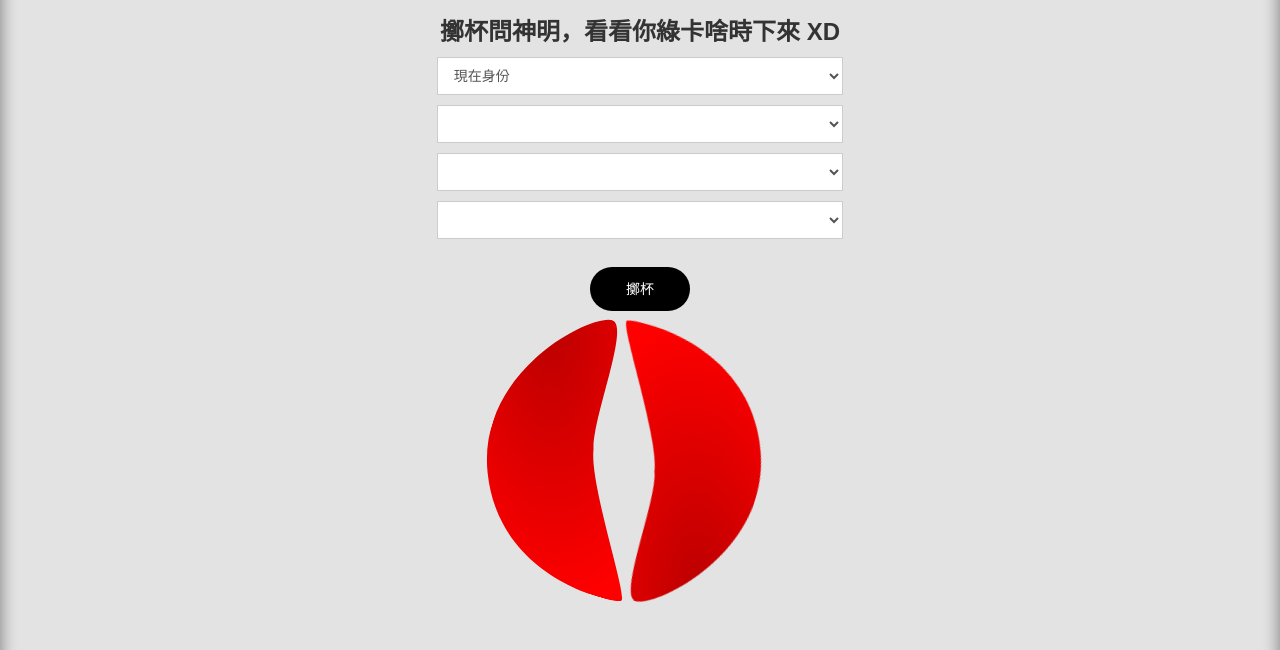
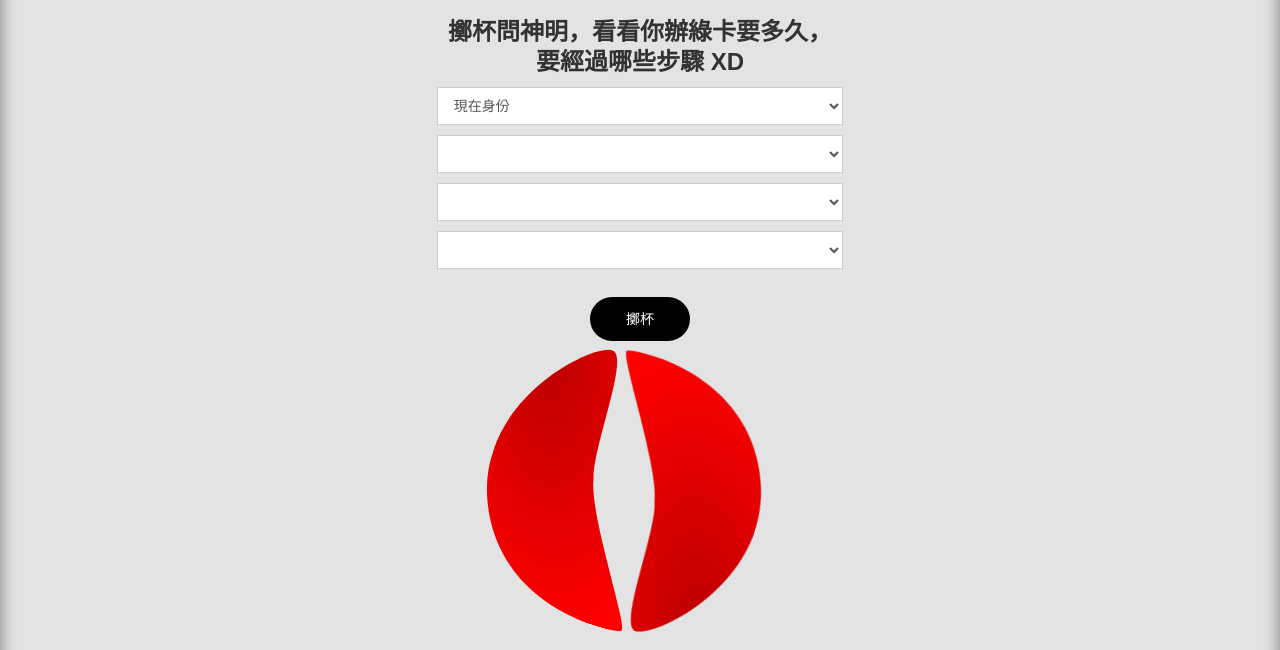
Before and after one commit to amazingandyyy/bobigreencard, a plain HTML site: page index.html in a window 1280 px wide. Shown: the part 150-800 px from the top of the page. Drawn offline with nearby package versions, Linux system fonts and the light colour scheme.

Commit message:
merge it all

```diff
--- a/index.html
+++ b/index.html
@@ -13,7 +13,6 @@
   <link rel="stylesheet" type="text/css" href="css/brabay.css">
   <link href='http://fonts.googleapis.com/css?family=Open+Sans:400,300,300italic,400italic,600,600italic,700,700italic' rel='stylesheet' type='text/css'>
   <link rel="stylesheet" type="text/css" href="css/timeline1.css">
-  <script type="text/javascript" src="js/modernizr.js"></script>
   <link rel="shortcut icon" type="image/x-icon" href="https://daks2k3a4ib2z.cloudfront.net/img/favicon.ico">
   <link rel="apple-touch-icon" href="https://daks2k3a4ib2z.cloudfront.net/img/webclip.png">
   <script type="text/javascript" src="js/angular.min.js"></script>
@@ -28,7 +27,7 @@
         <div class="w-form">
           <form id="email-form" name="email-form" data-name="Email Form">
             <h1>綠卡擲杯</h1>
-            <center><h3>擲杯問神明，看看你綠卡啥時下來 XD</h3></center>
+            <center><h3>擲杯問神明，看看你辦綠卡要多久，要經過哪些步驟 XD</h3></center>
             <select class="w-input" id="current_status">
               <option value="placeholder" disabled='disabled' selected='selected'>現在身份</option>
               <option value="F1">學生（F1 - 學生簽）</option>
@@ -61,7 +60,7 @@
               <option value="mexico">墨西哥</option>
               <option value="others">其他</option>
             </select>
-            <input class="w-button submit-button" id="submitBtn" type="submit" value="擲杯" data-wait="Please wait..." ng-disabled="ctrl.isSubmitting" ng-click="ctrl.submit()">
+            <input class="w-button submit-button" id="submitBtn" type="submit" value="擲杯" ng-disabled="ctrl.isSubmitting" ng-click="ctrl.submit()">
             <div id="brabayContainer">
                 <p class="bay"></p>
                 <p class="bay mirror"></p>
@@ -107,7 +106,6 @@
 
 
   <script type="text/javascript" src="https://ajax.googleapis.com/ajax/libs/jquery/1.11.1/jquery.min.js"></script>
-  <script type="text/javascript" src="js/webflow.js"></script>
   <!--[if lte IE 9]><script src="https://cdnjs.cloudflare.com/ajax/libs/placeholders/3.0.2/placeholders.min.js"></script><![endif]-->
   <script type="text/javascript">
         var submitBtn = $("#submitBtn"),
```
